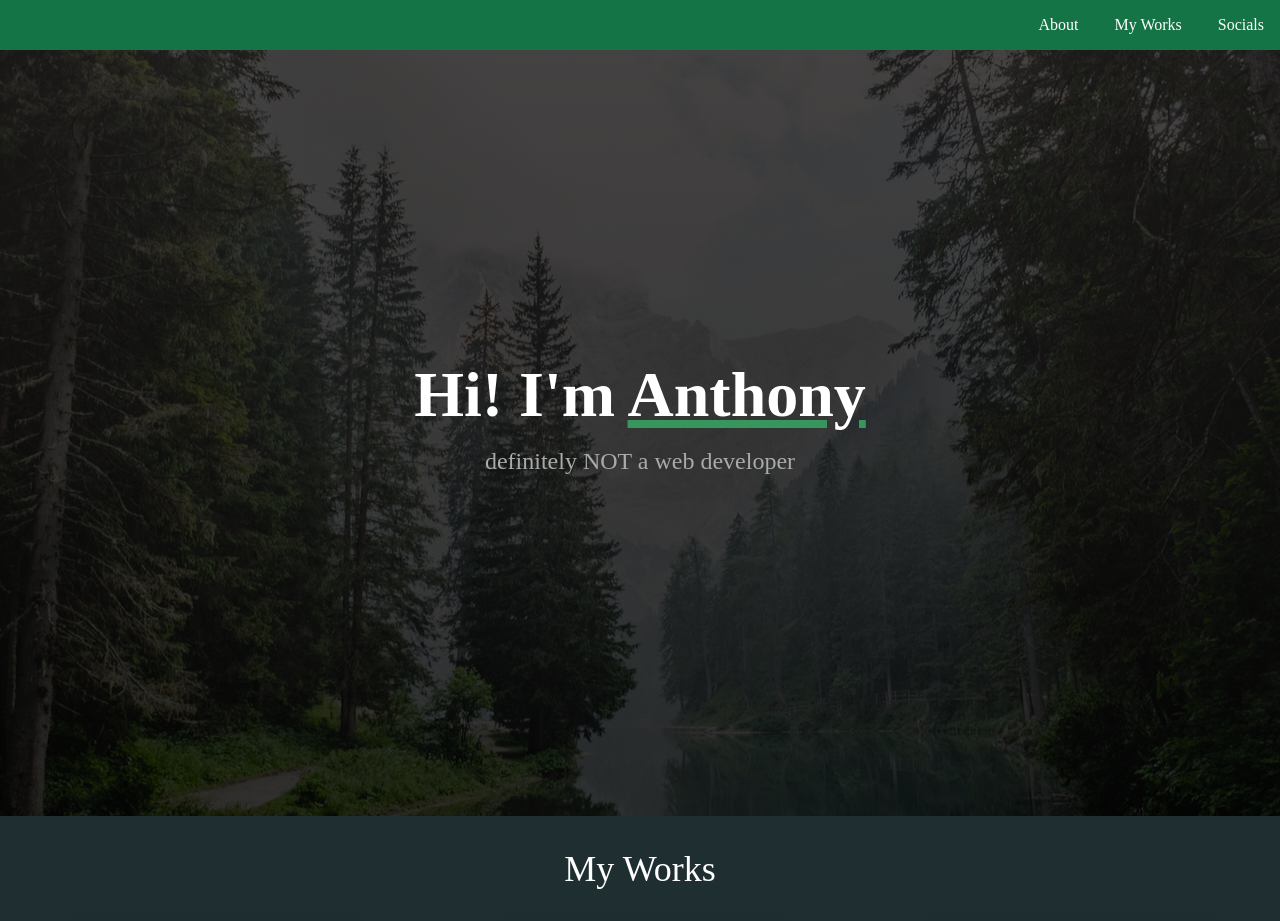
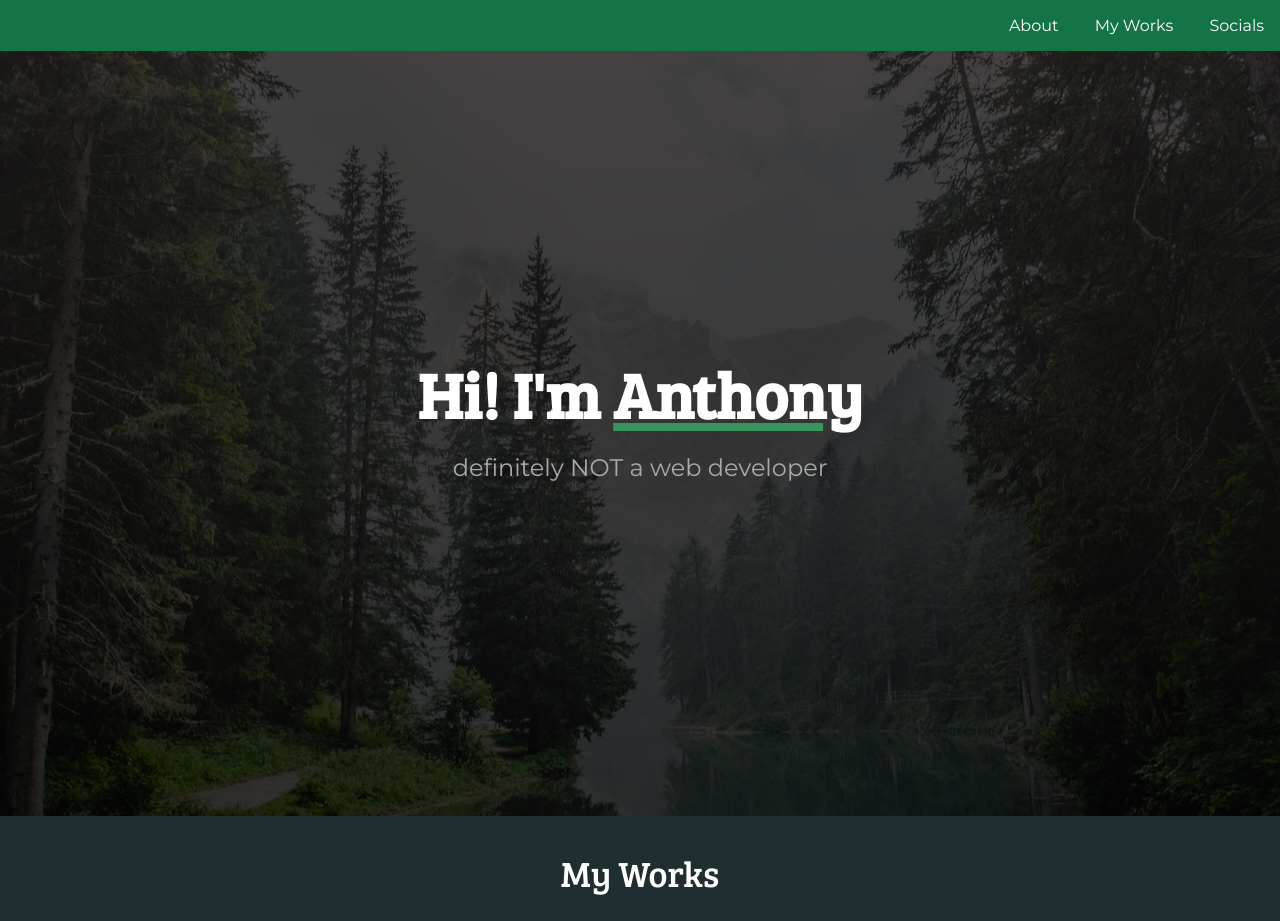
Before and after one commit to SaiKiru/fcc-portfolio, a plain HTML site: page index.html in a window 1280 px wide. Shown: the top 921 px of the page. Drawn offline with Linux system fonts and the light colour scheme.

Commit message:
Add custom font

```diff
--- a/style.css
+++ b/style.css
@@ -1,3 +1,5 @@
+@import url('https://fonts.googleapis.com/css2?family=Bree+Serif&family=Montserrat&display=swap');
+
 :root {
     --main-color: rgb(31, 46, 48);
     --secondary-color: hsl(150, 69%, 27%);
@@ -15,6 +17,7 @@
 }
 
 body {
+    font-family: Montserrat, sans-serif;
     color: white;
     background-color: var(--main-color);
 }
@@ -57,6 +60,7 @@ section {
 .section-header {
     margin-top: 0.25em;
     margin-bottom: 0.5em;
+    font-family: "Bree Serif", serif;
     font-size: 36px;
     text-align: center;
 }
@@ -82,6 +86,7 @@ section {
 }
 
 #welcome-main-greeting {
+    font-family: 'Bree Serif', serif;
     font-size: 64px;
     margin-bottom: 0.25em;
 }
```
